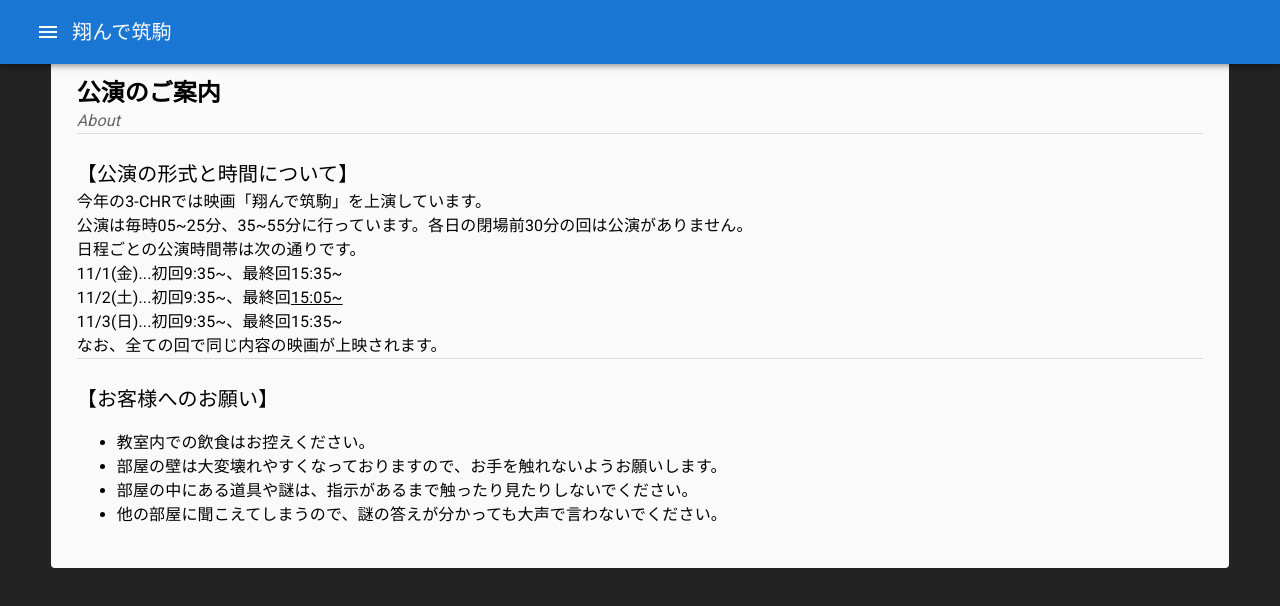
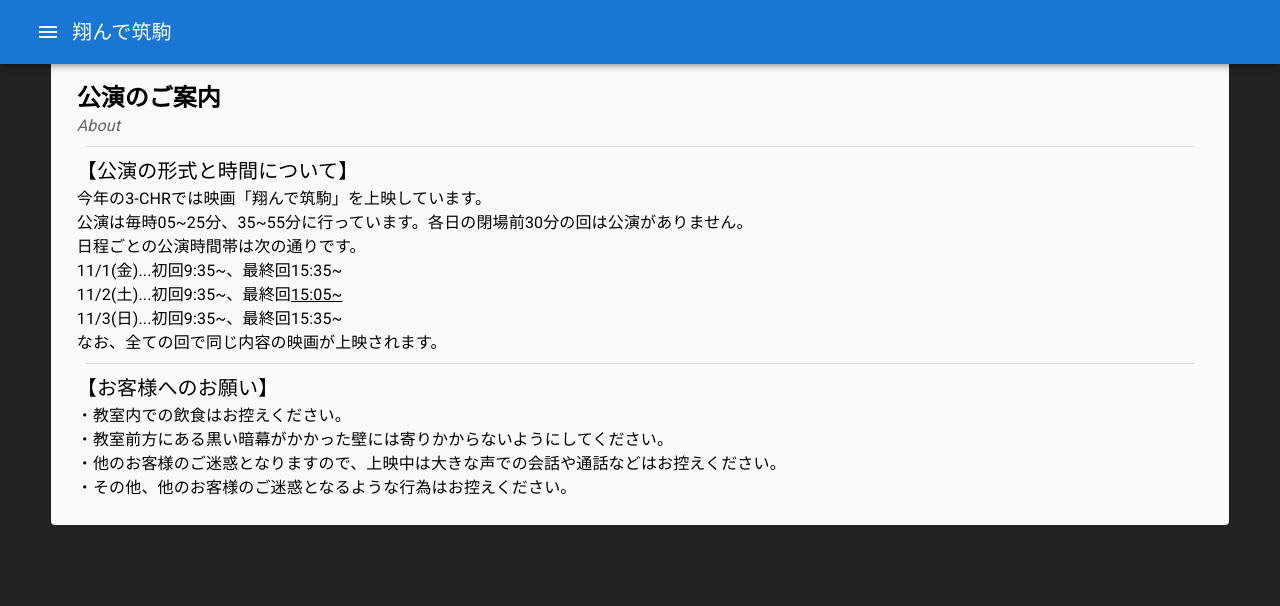
Before and after one commit to tk-jr3-reboot2024/tk-jr3-reboot2024.github.io, a React (Create React App) app: page /introduction/c/about in a window 1280 px wide. Shown: the top 606 px of the page. Built offline with nearby package versions, Linux system fonts and the light colour scheme.

Commit message:
made about.js

```diff
--- a/src/components/introduction/3c-components/Content.js
+++ b/src/components/introduction/3c-components/Content.js
@@ -77,7 +77,7 @@ function Content() {
 										<Typography variant="body2" sx={{ minHeight: 48 }}>
 											・公演の時間
 											<br />
-											・上演に際してお客様へのお願い
+											・上映中、お客様へのお願い
 										</Typography>
 									</CardContent>
 									<CardActions>
--- a/src/components/introduction/3c-components/about.js
+++ b/src/components/introduction/3c-components/about.js
@@ -9,16 +9,15 @@ function News1() {
         <div >
             <ThemeProvider theme={theme}>
                 <CssBaseline />
-                <Box sx={{ padding: '2vw', margin: '0', box_width: '100%', background: grey[50], borderRadius: '4px' }}>
+                <Box sx={{ padding: '2vw', box_width: '100%', background: grey[50], borderRadius: '4px' }}>
                     <Typography variant="h5"><b>公演のご案内</b></Typography>
                     <Typography sx={{ color: 'text.secondary' }}>
                         <i>About</i>
                     </Typography>
-                    <Divider />
-                    <br />
+                    <Divider sx={{ margin: '8px' }} />
                     <Typography variant='h6'>【公演の形式と時間について】</Typography>
                     <Typography variant="p">
-                        今年の3-CHRでは映画「翔んで筑駒」を上演しています。
+                        今年の3-CHRでは映画「翔んで筑駒」を上映しています。
                         <br />
                         公演は毎時05~25分、35~55分に行っています。各日の閉場前30分の回は公演がありません。
                         <br />
@@ -32,17 +31,17 @@ function News1() {
                         <br />
                         なお、全ての回で同じ内容の映画が上映されます。
                     </Typography>
-                    <br />
-
-                    <Divider />
-                    <br />
+                    <Divider sx={{ margin: '8px' }} />
                     <Typography variant='h6'>【お客様へのお願い】</Typography>
-                    <ul>
-                        <li>教室内での飲食はお控えください。</li>
-                        <li>部屋の壁は大変壊れやすくなっておりますので、お手を触れないようお願いします。</li>
-                        <li>部屋の中にある道具や謎は、指示があるまで触ったり見たりしないでください。</li>
-                        <li>他の部屋に聞こえてしまうので、謎の答えが分かっても大声で言わないでください。</li>
-                    </ul>
+                    <Typography variant="p">
+                        ・教室内での飲食はお控えください。
+                        <br />
+                        ・教室前方にある黒い暗幕がかかった壁には寄りかからないようにしてください。
+                        <br />
+                        ・他のお客様のご迷惑となりますので、上映中は大きな声での会話や通話などはお控えください。
+                        <br />
+                        ・その他、他のお客様のご迷惑となるような行為はお控えください。
+                    </Typography>
                 </Box>
             </ThemeProvider>
         </div>
--- a/src/components/introduction/3c-components/layout.js
+++ b/src/components/introduction/3c-components/layout.js
@@ -5,7 +5,7 @@ const CLayout = ({ children }) => {
 	return (
 		<Box sx={{
 			height: 'auto', // 画面全体に背景色を適用
-			padding: '4vw', // 任意でパディングを追加
+			padding: '3.5em 4vw 4vw 4vw', // 任意でパディングを追加
 		}}
 		>
 			{children}
```
